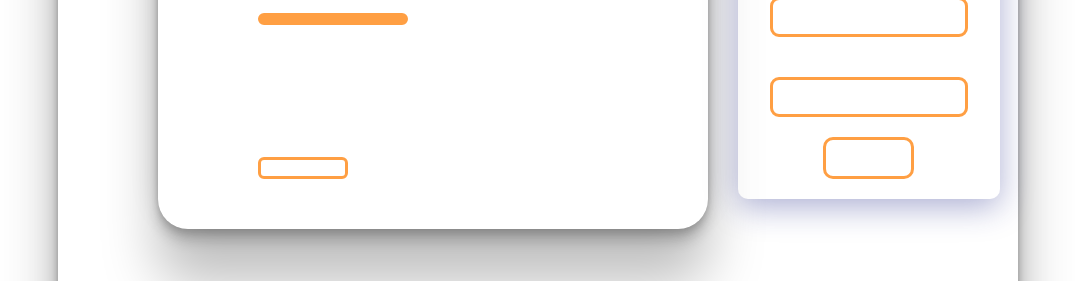
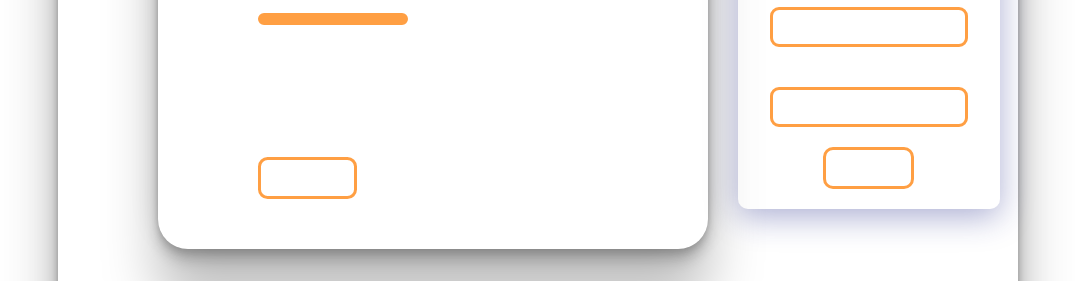
Before and after one commit to Kazi019/JS-SIGN-UP, a plain HTML site: page index.html in a window 1280 px wide. Shown: the part 519-800 px from the top of the page, without its empty margins (102-1177 px from the left). Drawn offline with Linux system fonts and the light colour scheme.

Commit message:
I just make sure to not make any error so there are an error so I fixed it

```diff
--- a/style.css
+++ b/style.css
@@ -97,9 +97,9 @@ input:focus{
 }
 .lm{
     border: #ff9f43 3px solid;
-    padding: 0.625 0.3rem;
+    padding: 0.625rem 0.3rem;
     background: none;
-    border-radius: 0.375rem;
+    border-radius: 0.6rem;
     cursor: pointer;
     transition: 0.5s;
 }
```
Also changed, not shown: Capture.JPG (added), screenshot.JPG (added).
